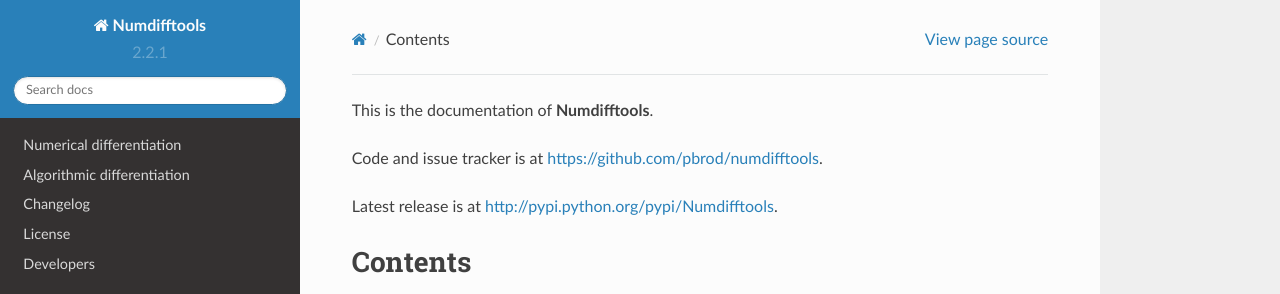
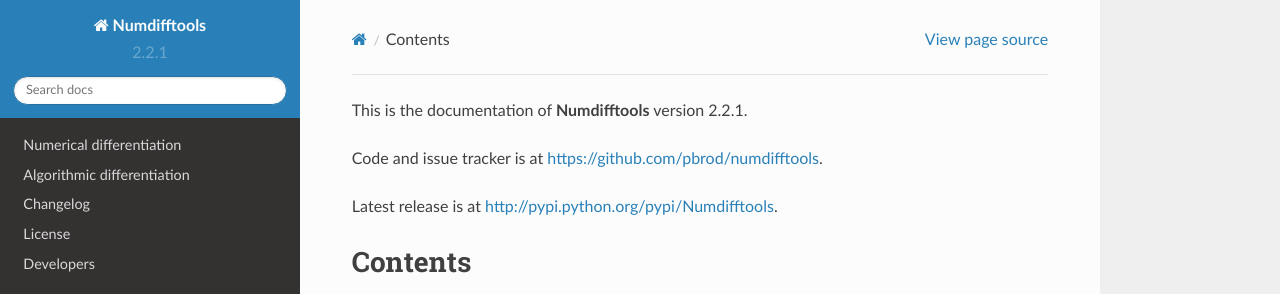
Before and after one commit to pbrod/numdifftools, a Sphinx documentation site: the page built from docs/index.rst, in a window 1280 px wide and 900 px high. Shown: the top 294 px of the window. Built offline with Sphinx 7.4.7 and the Read the Docs theme 2.0.0, drawn with Linux system fonts in a browser that asks for light colours; formulas are drawn with MathJax 3; the version number is read from the project's files by our own code.

Commit message:
Updated docs

```diff
--- a/README.rst
+++ b/README.rst
@@ -7,6 +7,9 @@
 
 .. image:: https://travis-ci.org/pbrod/numdifftools.svg?branch=master
     :target: https://travis-ci.org/pbrod/numdifftools
+
+.. image:: https://readthedocs.org/projects/pip/badge/?version=latest
+    :target: http://numdifftools.readthedocs.org/en/latest/
 
 Suite of tools written in `_Python <http://www.python.org/>`_ to solve automatic
 numerical differentiation problems in one or more variables. Finite differences
--- a/docs/index.rst
+++ b/docs/index.rst
@@ -1,7 +1,7 @@
 ============
 ============
 
-This is the documentation of **Numdifftools**.
+This is the documentation of **Numdifftools** version |version|.
 
 Code and issue tracker is at https://github.com/pbrod/numdifftools.
 
```
